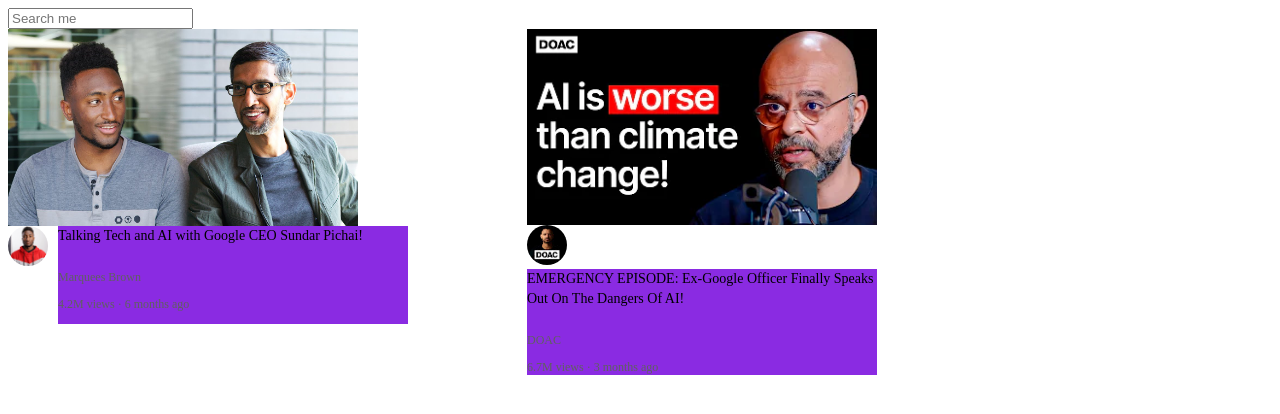
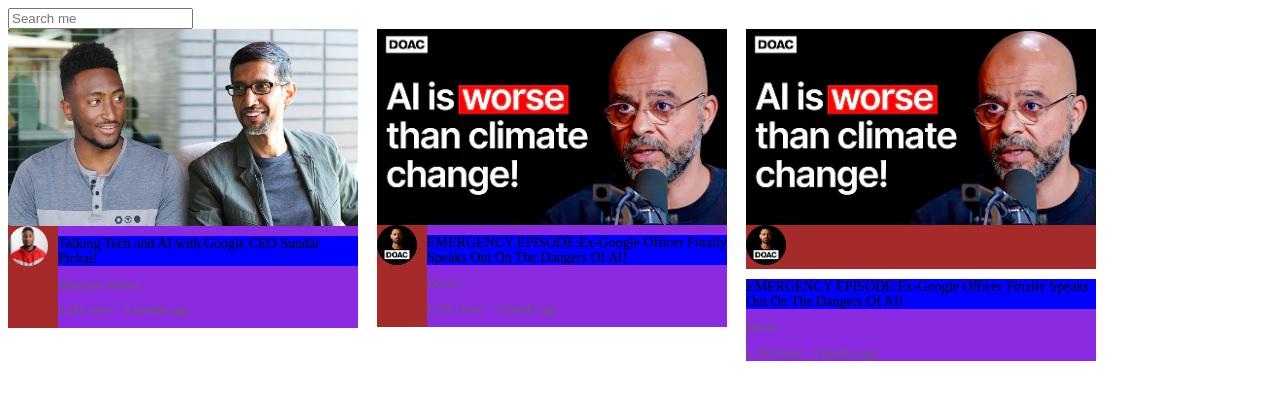
Before and after one commit to JMen121/youtube-clone, a plain HTML site: page youtube.html in a window 1280 px wide. Drawn offline with Linux system fonts and the light colour scheme.

Commit message:
Display grid performed-text aligned. Display:inline block removed

```diff
--- a/youtube.html
+++ b/youtube.html
@@ -6,27 +6,26 @@
     <meta name="viewport" content="width=device-width, initial-scale=1.0">
     <title>Youtube.clone></title>
     <style>
+
     .video-title{
-        margin-top: 0;
+        margin-top: 10px;
         font-size: 14px;
         font-weight: 500;
-        line-height: 20px;
+        line-height: 15px;
         margin-bottom: 12px;
-        display: inline-block;
+        background-color: blue;
+
+
     }
     .thumbnail{
         width: 350px;
         display: block;
-        background-color: aquamarine;
     }
     .channel-picture {
-        width: 50px;
-        vertical-align: top;
+        background-color: brown;
       }
       .video-info{
-        width: 350px;
-        background-color: blueviolet;
-    }
+     background-color: blueviolet;}
 
     .search-bar{
         color: rgb(96, 96, 96);
@@ -35,16 +34,21 @@
 
     .profile {
         width: 40px;
-        border-radius: 50px; }
+        border-radius: 50px;
+    }
 
    .thumbnail-row{
         margin: bottom 12px;
     }
 
-     .video-author,
-      .video-stats{
+    .video-author,
+    .video-stats{
         font-size: 12px;
-        color: rgb(96, 96, 96);}
+        color: rgb(96, 96, 96);
+        margin-top: 0px;
+        margin-bottom: 10px;
+    }
+
     .video-info-grid{
         display: grid;
         grid-template-columns: 50px 1fr;
@@ -52,12 +56,10 @@
     .video-preview{
         display: inline-block; /* Display the video previews side by side */
         margin-right: 15px;
-        width: 500px;
+        width: 350px;
         vertical-align: top;
 
     }
-      .video-author{
-        margin-bottom: 4px;}
 
     </style>
 </head>
@@ -85,6 +87,32 @@
         </div>
     </div>
 
+
+  <div class="video-preview">
+        <div class="thumbnail-row">
+            <img class="thumbnail" src="Images/thumbnail2.webp">
+        </div>
+        <div class="video-info-grid">
+        <div class="channel-picture">
+            <img class="profile" src="Channel-pictures/channels4_profile2.jpg">
+        </div>
+            <div class="video-info">
+                <p class="video-title">
+                EMERGENCY EPISODE:Ex-Google Officer Finally Speaks Out On The Dangers Of AI!
+                </p>
+                <p class="video-author">
+                DOAC
+                </p>
+                <p class="video-stats">
+                6.7M views &#183; 3 months ago
+                </p>
+            </div>
+        </div>
+    </div>
+
+
+
+
     <div class="video-preview">
         <div class="thumbnail-row">
             <img class="thumbnail" src="Images/thumbnail2.webp">
@@ -96,7 +124,7 @@
         </div>
             <div class="video-info">
                 <p class="video-title">
-                    EMERGENCY EPISODE: Ex-Google Officer Finally Speaks Out On The Dangers Of AI!
+               EMERGENCY EPISODE:Ex-Google Officer Finally Speaks Out On The Dangers Of AI!
                 </p>
                 <p class="video-author">
                     DOAC
```
